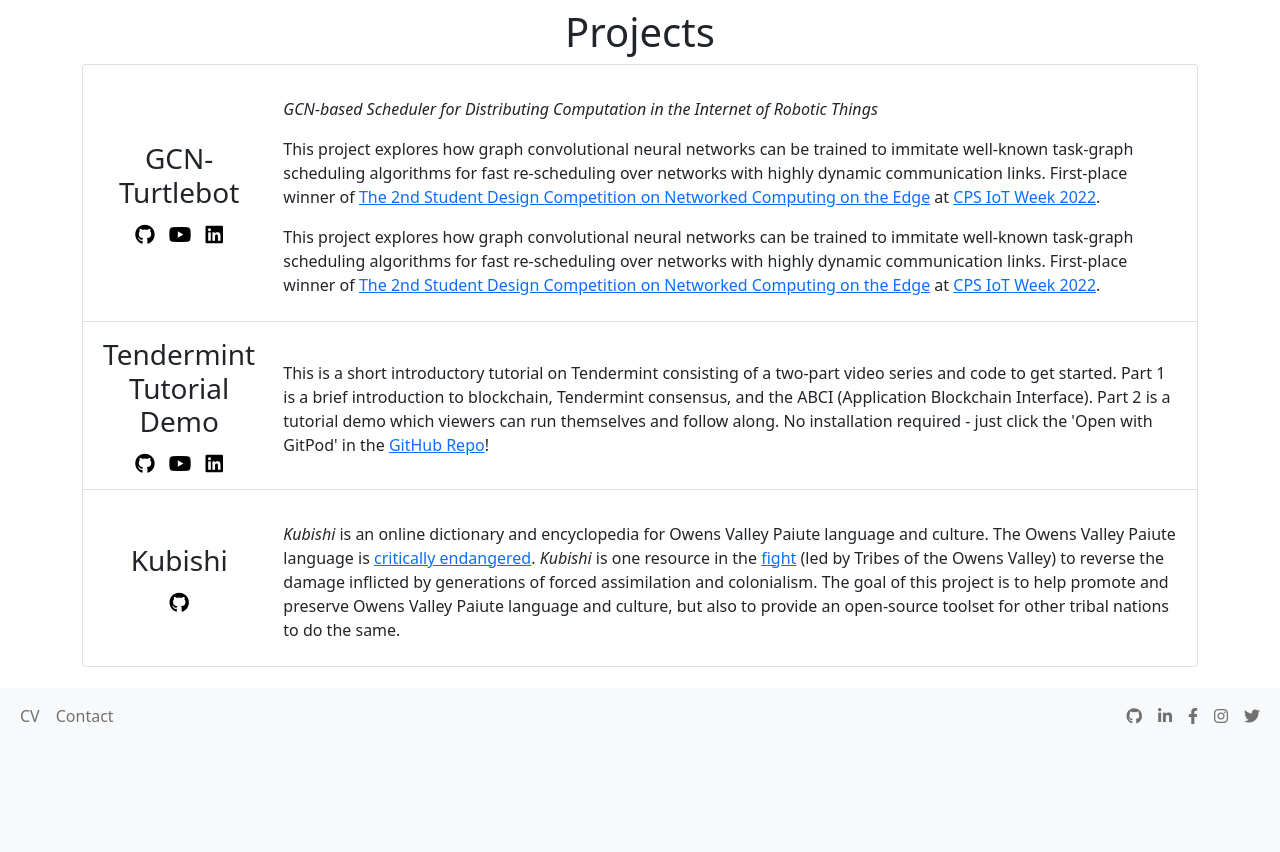
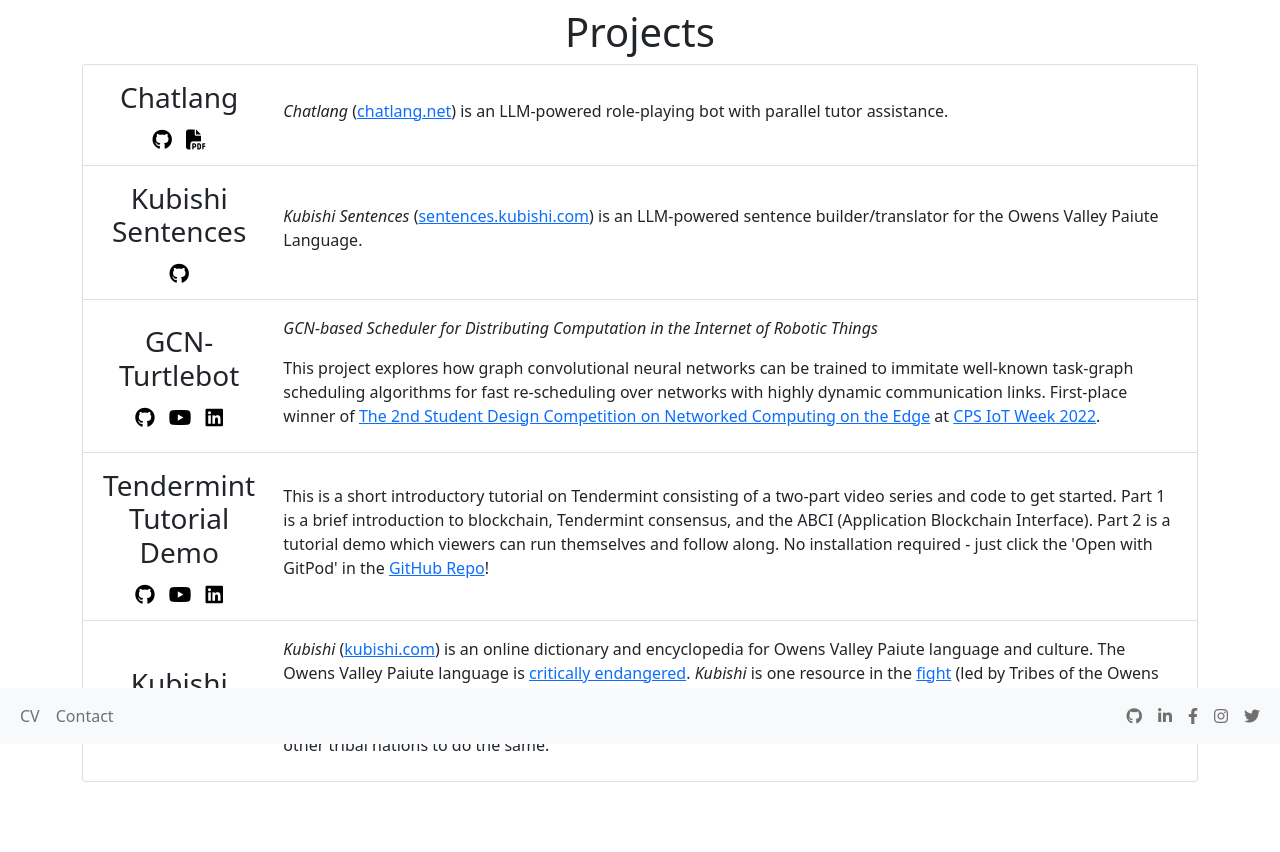
Before and after one commit to jaredraycoleman/jaredraycoleman.com, a Flask app: page /projects in a window 1280 px wide. Shown: the part 56-908 px from the top of the page. Before the commit the page ends 780 px from the top, so only its background shows below. Run offline with Flask 3, Linux system fonts and the light colour scheme.

Commit message:
Updates content

```diff
--- a/app.py
+++ b/app.py
@@ -1,7 +1,11 @@
+"""Main application file for the website."""
+import os
+
 from flask import Flask, render_template
 from flask_talisman import Talisman
-import os
-from data import pubs, projects as projs, websites
+
+from data import projects as projs
+from data import pubs, websites
 
 app = Flask(__name__)
 
@@ -10,18 +14,22 @@ if os.getenv('FLASK_ENV') == 'production':
 
 @app.route('/')
 def home():
+    """Renders the home page."""
     return render_template('index.html')
 
 @app.route('/publications')
 def publications():
+    """Renders the publications page."""
     return render_template('publications.html', publications=pubs, websites=websites)
 
 @app.route('/projects')
 def projects():
+    """Renders the projects page."""
     return render_template('projects.html', projects=projs)
 
 @app.route('/about')
 def about():
+    """Renders the about page."""
     return render_template('about.html')
 
 if __name__ == "__main__":
--- a/templates/index.html
+++ b/templates/index.html
@@ -18,7 +18,8 @@
                 <h2>Research Interests</h2>
                 <p>
                     I have a broad interest in computer science and mathematics.
-                    In particular, my research interests include distributed computing, competitive/cooperative mobile robotics systems, and the internet of things.
+                    In particular, my research interests include distributed computing, online algorithms, edge computing, internet of things (IoT), machine learning (ML),
+                    artificial intelligence (AI), blockchain, and cooperative mobile agents.
                 </p>
             </div>
         </div>
--- a/templates/layout.html
+++ b/templates/layout.html
@@ -10,6 +10,17 @@
     <link rel="stylesheet" href="https://cdnjs.cloudflare.com/ajax/libs/font-awesome/6.4.0/css/all.min.css" />
     <link href="https://cdn.jsdelivr.net/npm/bootstrap@5.0.2/dist/css/bootstrap.min.css" rel="stylesheet" integrity="sha384-EVSTQN3/azprG1Anm3QDgpJLIm9Nao0Yz1ztcQTwFspd3yD65VohhpuuCOmLASjC" crossorigin="anonymous">
     <link href="{{ url_for('static', filename='css/style.css') }}" rel="stylesheet">
+    <script>
+        MathJax = {
+          loader: {load: ['[tex]/textmacros']},
+          tex: {
+            inlineMath: [['$', '$'], ['\\(', '\\)']]
+          }
+        };
+    </script>
+    <script type="text/javascript" id="MathJax-script" async
+        src="https://cdn.jsdelivr.net/npm/mathjax@3/es5/tex-mml-chtml.js">
+    </script>
 </head>
 <body>
     <nav class="navbar navbar-expand-lg navbar-light bg-light">
--- a/templates/projects.html
+++ b/templates/projects.html
@@ -12,40 +12,23 @@
         <div class="row">
             <div class="col">
                 <ul class="list-group" id="pub-list">
-                    {% for project in projects %}
+
                     <li class="list-group-item">
-                        <div class="row mt-2 justify-content-center align-items-center">
-                            <div class="col-md-2 text-center">
-                                <h3>{{ project.name }}</h3>
-                                {% if project.links.pdf %}
-                                    <a href="{{ project.links.pdf }}" target="_blank" class="nav-link link-icon">
-                                        <i class="fa-solid fa-lg fa-file-pdf"></i>
-                                    </a>
-                                {% endif %}
-                                {% if project.links.github %}
-                                    <a href="{{ project.links.github }}" target="_blank" class="nav-link link-icon">
-                                        <i class="fab fa-lg fa-github"></i>
-                                    </a>
-                                {% endif %}
-                                {% if project.links.youtube %}
-                                    <a href="{{ project.links.youtube }}" target="_blank" class="nav-link link-icon">
-                                        <i class="fab fa-lg fa-youtube"></i>
-                                    </a>
-                                {% endif %}
-                                {% if project.links.linkedin %}
-                                    <!-- <a href="{{ project.linkedin }}" target="_blank">LinkedIn</a> -->
-                                    <a href="{{ project.links.linkedin }}" target="_blank" class="nav-link link-icon">
-                                        <i class="fab fa-lg fa-linkedin"></i>
-                                    </a>
-                                {% endif %}
-                            </div>
-                            <div class="col-md-10">
-                                <h3>{{ project.title }}</h3>
-                                <p>{{ project.description | safe }}</p>
-                            </div>
-                        </div>
+                        {% include "projects/chatlang.html" %}
                     </li>
-                    {% endfor %}
+                    <li class="list-group-item">
+                        {% include "projects/sentences-kubishi.html" %}
+                    </li>
+                    <li class="list-group-item">
+                        {% include "projects/gcn-turtlebot.html" %}
+                    </li>
+                    <li class="list-group-item">
+                        {% include "projects/tendermint.html" %}
+                    </li>
+                    <li class="list-group-item">
+                        {% include "projects/kubishi.html" %}
+                    </li>
+
                 </ul>
             </div>
         </div>
--- /dev/null
+++ b/templates/projects/chatlang.html
@@ -0,0 +1,18 @@
+{% extends "projects/project.html" %}
+
+{% block title %}Chatlang{% endblock %}
+
+{% block links %}
+<a href="https://github.com/ANRGUSC/chatlang" target="_blank" class="nav-link link-icon">
+    <i class="fab fa-lg fa-github"></i>
+</a>
+<a href="https://anrg.usc.edu/www/papers/chatlang.pdf" target="_blank" class="nav-link link-icon">
+    <i class="fa-solid fa-lg fa-file-pdf"></i>
+</a>
+{% endblock %}
+
+{% block description %}
+<p>
+    <em>Chatlang</em> (<a href="https://chatlang.net">chatlang.net</a>) is an LLM-powered role-playing bot with parallel tutor assistance.
+</p>
+{% endblock %}
--- /dev/null
+++ b/templates/projects/gcn-turtlebot.html
@@ -0,0 +1,27 @@
+{% extends "projects/project.html" %}
+
+{% block title %}GCN-Turtlebot{% endblock %}
+
+{% block links %}
+<a href="https://github.com/ANRGUSC/gcnschedule-turtlenet" target="_blank" class="nav-link link-icon">
+    <i class="fab fa-lg fa-github"></i>
+</a>
+<a href="https://www.youtube.com/watch?v=Lh5Tt8tOiDY" target="_blank" class="nav-link link-icon">
+    <i class="fab fa-lg fa-youtube"></i>
+</a>
+<a href="https://www.linkedin.com/feed/update/urn:li:activity:6932363615966572546/" target="_blank" class="nav-link link-icon">
+    <i class="fab fa-lg fa-linkedin"></i>
+</a>
+{% endblock %}
+
+{% block description %}
+<p>
+    <em>
+        GCN-based Scheduler for Distributing Computation in the Internet of Robotic Things
+    </em>
+</p>
+<p>
+    This project explores how graph convolutional neural networks can be trained to immitate well-known task-graph scheduling algorithms for fast re-scheduling over networks with highly dynamic communication links. First-place winner of
+    <a href='https://smile-sdsu.github.io/cps_iot22/'>The 2nd Student Design Competition on Networked Computing on the Edge</a> at <a href='https://cpsiotweek.neslab.it/'>CPS IoT Week 2022</a>.
+</p>
+{% endblock %}
--- /dev/null
+++ b/templates/projects/kubishi.html
@@ -0,0 +1,24 @@
+{% extends "projects/project.html" %}
+
+{% block title %}Kubishi{% endblock %}
+
+{% block links %}
+<a href="https://github.com/kubishi/kubishi" target="_blank" class="nav-link link-icon">
+    <i class="fab fa-lg fa-github"></i>
+</a>
+<a href="https://instagram.com/ovkubishi" target="_blank" class="nav-link link-icon">
+    <i class="fab fa-lg fa-instagram"></i>
+</a>
+<a href="https://facebook.com/kubishi" target="_blank" class="nav-link link-icon">
+    <i class="fab fa-lg fa-facebook-f"></i>
+</a>
+<a href="https://twitter.com/ovkubishi" target="_blank" class="nav-link link-icon">
+    <i class="fab fa-lg fa-twitter"></i>
+</a>
+{% endblock %}
+
+{% block description %}
+<p>
+    <em>Kubishi</em> (<a href="https://kubishi.com">kubishi.com</a>) is an online dictionary and encyclopedia for Owens Valley Paiute language and culture. The Owens Valley Paiute language is <a href='http://www.endangeredlanguages.com/lang/4692'>critically endangered</a>. <em>Kubishi</em> is one resource in the <a href='http://www.ovcdc.com/blog/language/'>fight</a> (led by Tribes of the Owens Valley) to reverse the damage inflicted by generations of forced assimilation and colonialism. The goal of this project is to help promote and preserve Owens Valley Paiute language and culture, but also to provide an open-source toolset for other tribal nations to do the same.
+</p>
+{% endblock %}
--- /dev/null
+++ b/templates/projects/project.html
@@ -0,0 +1,10 @@
+
+<div class="row mt-2 justify-content-center align-items-center">
+    <div class="col-md-2 text-center">
+        <h3>{% block title %}{% endblock %}</h3>
+        {% block links %}{% endblock %}
+    </div>
+    <div class="col-md-10">
+        {% block description %}{% endblock %}
+    </div>
+</div>
--- /dev/null
+++ b/templates/projects/sentences-kubishi.html
@@ -0,0 +1,15 @@
+{% extends "projects/project.html" %}
+
+{% block title %}Kubishi Sentences{% endblock %}
+
+{% block links %}
+<a href="https://github.com/kubishi/kubishi_sentences" target="_blank" class="nav-link link-icon">
+    <i class="fab fa-lg fa-github"></i>
+</a>
+{% endblock %}
+
+{% block description %}
+<p>
+    <em>Kubishi Sentences</em> (<a href="https://sentences.kubishi.com">sentences.kubishi.com</a>) is an LLM-powered sentence builder/translator for the Owens Valley Paiute Language.
+</p>
+{% endblock %}
--- /dev/null
+++ b/templates/projects/tendermint.html
@@ -0,0 +1,21 @@
+{% extends "projects/project.html" %}
+
+{% block title %}Tendermint Tutorial Demo{% endblock %}
+
+{% block links %}
+<a href="https://github.com/ANRGUSC/tendermint_demo" target="_blank" class="nav-link link-icon">
+    <i class="fab fa-lg fa-github"></i>
+</a>
+<a href="https://www.youtube.com/watch?v=pVMFMiZGunw" target="_blank" class="nav-link link-icon">
+    <i class="fab fa-lg fa-youtube"></i>
+</a>
+<a href="https://www.linkedin.com/feed/update/urn:li:activity:6843577753867055104/" target="_blank" class="nav-link link-icon">
+    <i class="fab fa-lg fa-linkedin"></i>
+</a>
+{% endblock %}
+
+{% block description %}
+<p>
+    This is a short introductory tutorial on Tendermint consisting of a two-part video series and code to get started. Part 1 is a brief introduction to blockchain, Tendermint consensus, and the ABCI (Application Blockchain Interface). Part 2 is a tutorial demo which viewers can run themselves and follow along. No installation required - just click the 'Open with GitPod' in the <a href="https://github.com/ANRGUSC/tendermint_demo">GitHub Repo</a>!
+</p>
+{% endblock %}
```
Also changed, not shown: data.py (+9 -9 lines), templates/about.html (+2 -10 lines), templates/publications.html (+6 -4 lines).
